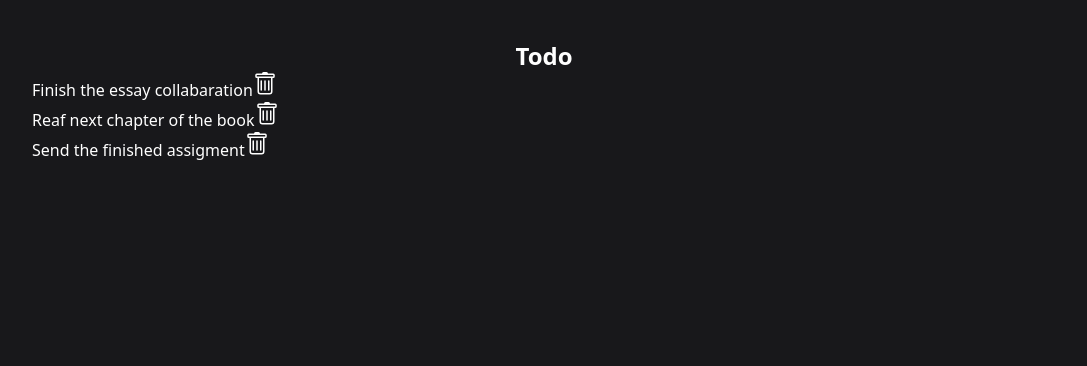
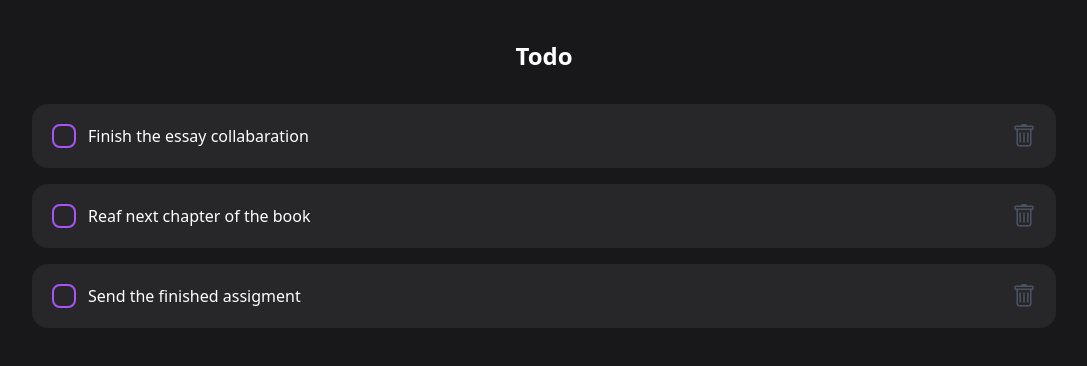
Before and after one commit to oskaldev/vite-react, a React (Vite) app: page / in a window 1280 px wide. Shown: the top 366 px of the page, without its empty margins (96-1183 px from the left). Built offline with nearby package versions, Linux system fonts and the light colour scheme.

Commit message:
add changeTodo

```diff
--- a/src/components/screens/home/Home.jsx
+++ b/src/components/screens/home/Home.jsx
@@ -2,15 +2,24 @@ import React from 'react';
 import TodoItem from './item/TodoItem';
 import { useTodo } from '../../../hooks/useTodo';
 const Home = () => {
-  const { todos, removeTodo } = useTodo();
+  const { todos, removeTodo, changeTodo } = useTodo();
   const handleRemoveTodo = id => {
     removeTodo(id);
   };
+  const handleChangeTodo = id => {
+    changeTodo(id);
+  };
+  // console.log(todos);
   return (
     <div className='text-white w-4/5 mx-auto'>
-      <h1 className='text-2xl text-center font-bold'>Todo</h1>
+      <h1 className='text-2xl text-center font-bold mb-8'>Todo</h1>
       {todos.map(todo => (
-        <TodoItem key={todo.id} todo={todo} handleRemoveTodo={handleRemoveTodo} />
+        <TodoItem
+          key={todo.id}
+          todo={todo}
+          handleRemoveTodo={handleRemoveTodo}
+          handleChangeTodo={handleChangeTodo}
+        />
       ))}
     </div>
   );
--- /dev/null
+++ b/src/components/screens/home/item/Check.jsx
@@ -0,0 +1,14 @@
+import React from 'react';
+import { BsCheck } from 'react-icons/bs';
+const Check = ({ isCompleted }) => {
+  return (
+    <div
+      className={`border-2 rounded-lg w-6 h-6 border-purple-500 mr-3 flex items-center justify-center ${
+        isCompleted ? 'bg-purple-600' : ''
+      }`}>
+      {isCompleted && <BsCheck size={24} />}
+    </div>
+  );
+};
+
+export default Check;
--- a/src/components/screens/home/item/TodoItem.jsx
+++ b/src/components/screens/home/item/TodoItem.jsx
@@ -1,16 +1,24 @@
 import React from 'react';
 import { BsTrash } from 'react-icons/bs';
-const TodoItem = ({ todo, handleRemoveTodo }) => {
+import Check from './Check';
+const TodoItem = ({ todo, handleRemoveTodo, handleChangeTodo }) => {
   const handleRemoveClick = () => {
     handleRemoveTodo(todo.id);
   };
+  const handleChangeClick = () => {
+    handleChangeTodo(todo.id);
+  };
   return (
-    <div className=''>
-      <button>
-        <span>{todo.title}</span>
+    <div className='flex items-center justify-between bg-zinc-800 rounded-2xl mb-4 p-5 w-full'>
+      <button className='flex items-center' onClick={handleChangeClick}>
+        <Check isCompleted={todo.isCompleted} />
+        <span className={`${todo.isCompleted ? 'line-through' : ''}`}>{todo.title}</span>
       </button>
       <button onClick={handleRemoveClick}>
-        <BsTrash size={24} />
+        <BsTrash
+          size={24}
+          className='text-gray-600 hover:text-purple-400 transition-colors ease-in-out duration-300'
+        />
       </button>
     </div>
   );
--- a/src/data/todo.data.js
+++ b/src/data/todo.data.js
@@ -15,4 +15,3 @@ export const data = [
     isCompleted: false,
   }
 ]
-// console.log(data)
--- a/src/providers/TodoProdiver.jsx
+++ b/src/providers/TodoProdiver.jsx
@@ -4,12 +4,21 @@ export const TodoContext = createContext();
 
 const TodoProdiver = ({ children }) => {
   const [todos, setTodos] = useState(data);
+
   const removeTodo = id => {
     setTodos([...todos].filter(t => t.id != id));
   };
+  const changeTodo = id => {
+    const copyTodo = [...todos];
+    const currentTodo = copyTodo.find(t => t.id === id);
+    currentTodo.isCompleted = !currentTodo.isCompleted;
+    setTodos(copyTodo);
+  };
 
   return (
-    <TodoContext.Provider value={{ todos, setTodos, removeTodo }}>{children}</TodoContext.Provider>
+    <TodoContext.Provider value={{ todos, setTodos, removeTodo, changeTodo }}>
+      {children}
+    </TodoContext.Provider>
   );
 };
 
```
